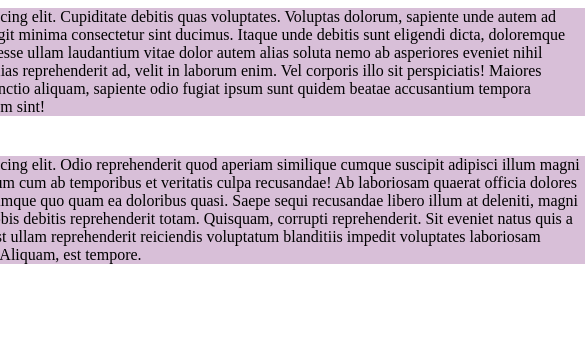
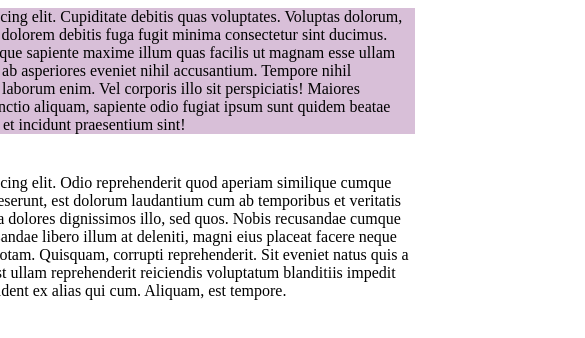
Before and after one commit to ntelio96/6-projektas-coming-soon, a website: page index.html in a window 390 px wide. Shown: the top 338 px of the page, 585 px wide, since content can reach past the window. Drawn offline with Linux system fonts and the light colour scheme.

Commit message:
task solution responsive design

```diff
--- a/CSS/pages/home.css
+++ b/CSS/pages/home.css
@@ -1,8 +1,13 @@
 .container {
-    width: 1000px;
+    display: inline-block;
+    width: 800px;
     margin-left: calc(50% - 500px);
 
 }
+
+.container > .left {}
+
+.container > .right {}
 
 /*@media (width: 1100px) {
     .container {
@@ -36,24 +41,26 @@
     }
 }*/
 
-@media (max-width: 1000px) {
-    .left , .right {
+@media (max-width: 900px) {
+    .container > .left  {
     width: 90%;
     margin-bottom: 40px;
     background-color:thistle;
+    }
+    .container > .right {
+        width: 90%;
+        margin-right: 0;
     }
 }
 
 @media (min-width: 1001px) {
         .left {
             width: 40%;
-            display: inline-block;
             background-color:yellow;
             float: left;
+            margin-right: 5%;
         }
         .right {
-            display: inline-block;
-            margin-left: 5%;
             width: 55%;
             background-color:tomato;
             float: left;
```
Also changed, not shown: index.html (+2 -2 lines).
